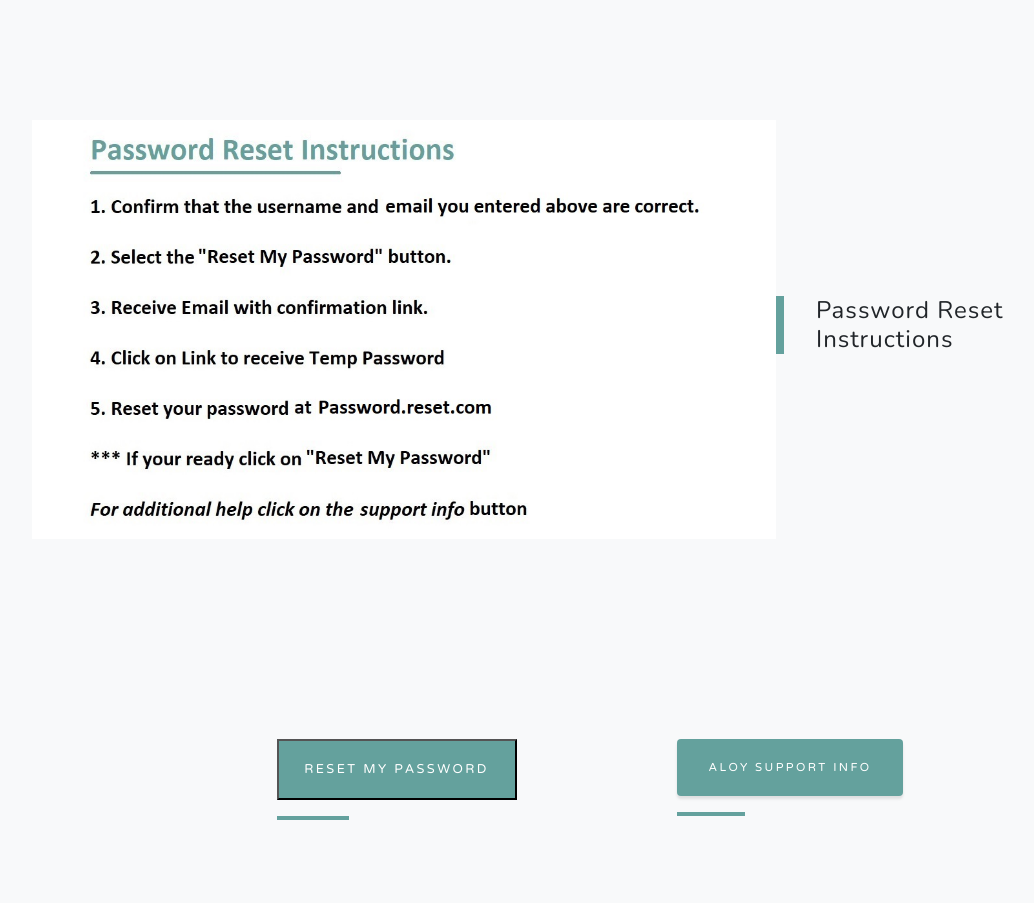
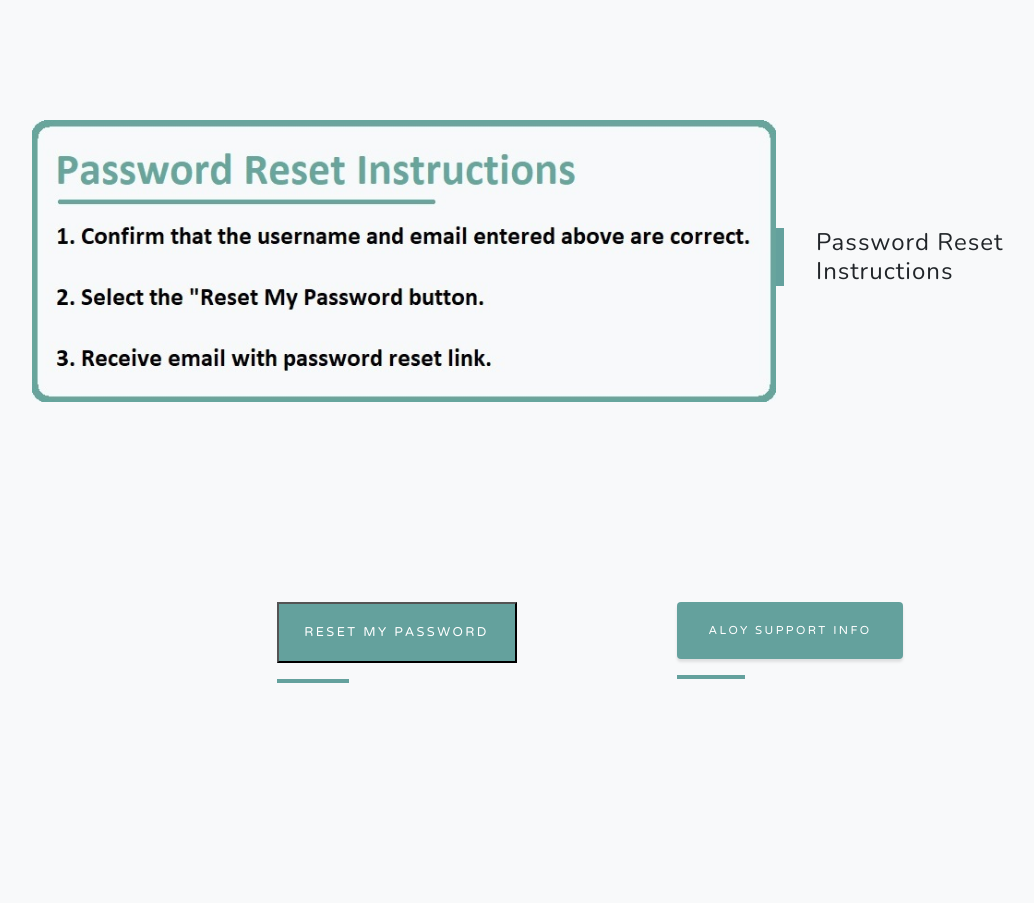
Before and after one commit to gmarsh1981/sspwreset, a plain HTML site: page index.html in a window 1280 px wide. Shown: the part 840-1743 px from the top of the page, without its empty margins (50-1084 px from the left). Drawn offline with nearby package versions, Linux system fonts and the light colour scheme.

Commit message:
updated image and index

```diff
--- a/index.html
+++ b/index.html
@@ -34,7 +34,7 @@
             <div class="container">
                 <!-- Featured Project Row-->
                 <div class="row align-items-center no-gutters mb-4 mb-lg-5">
-                    <div class="col-xl-8 col-lg-7"><img class="img-fluid mb-3 mb-lg-0" src="assets/img/InfoImage.jpg" alt="" /></div>
+                    <div class="col-xl-8 col-lg-7"><img class="img-fluid mb-3 mb-lg-0" src="assets/img/InfoImage2.jpg" alt="" /></div>
                     <div class="col-xl-4 col-lg-5">
                         <div class="featured-text text-center text-lg-left">
                             <h4>Password Reset Instructions</h4>
```
Also changed, not shown: assets/img/infoimage2.jpg (added).
